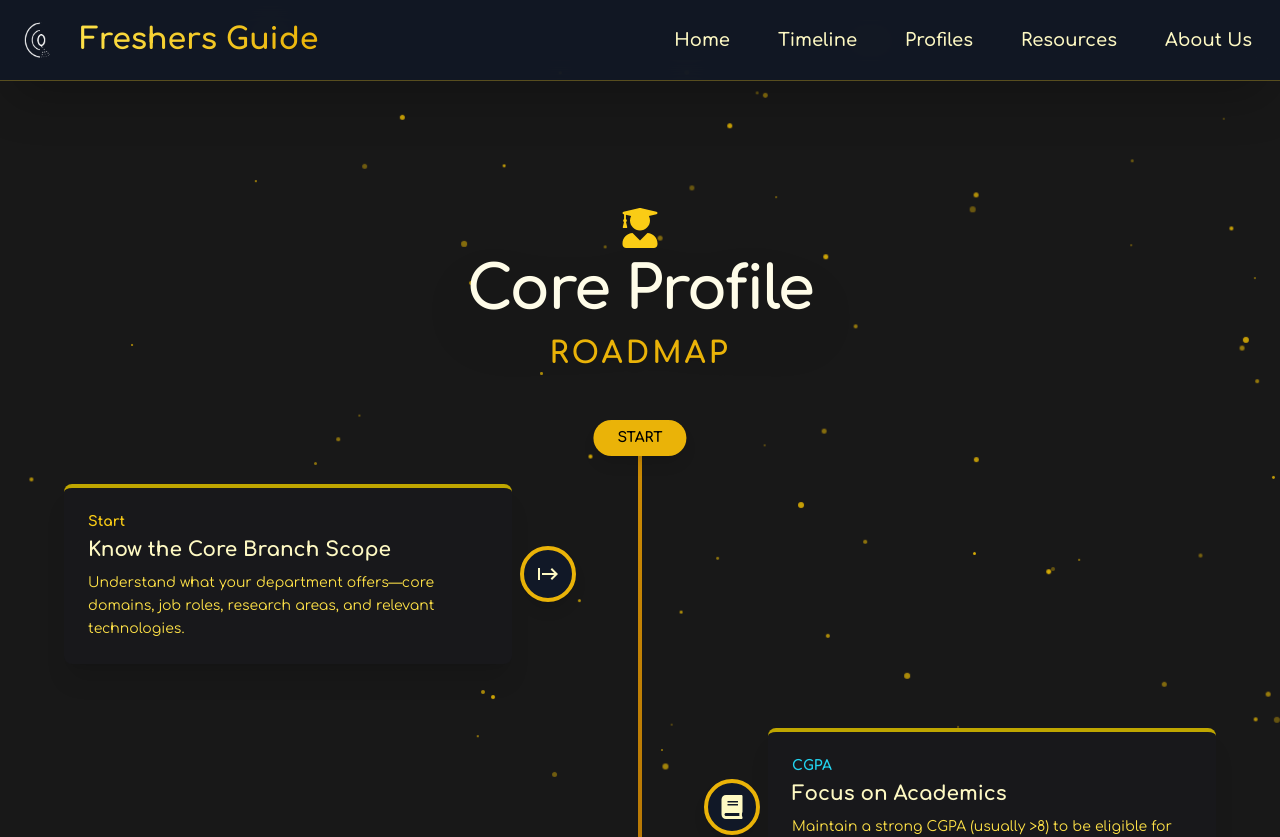
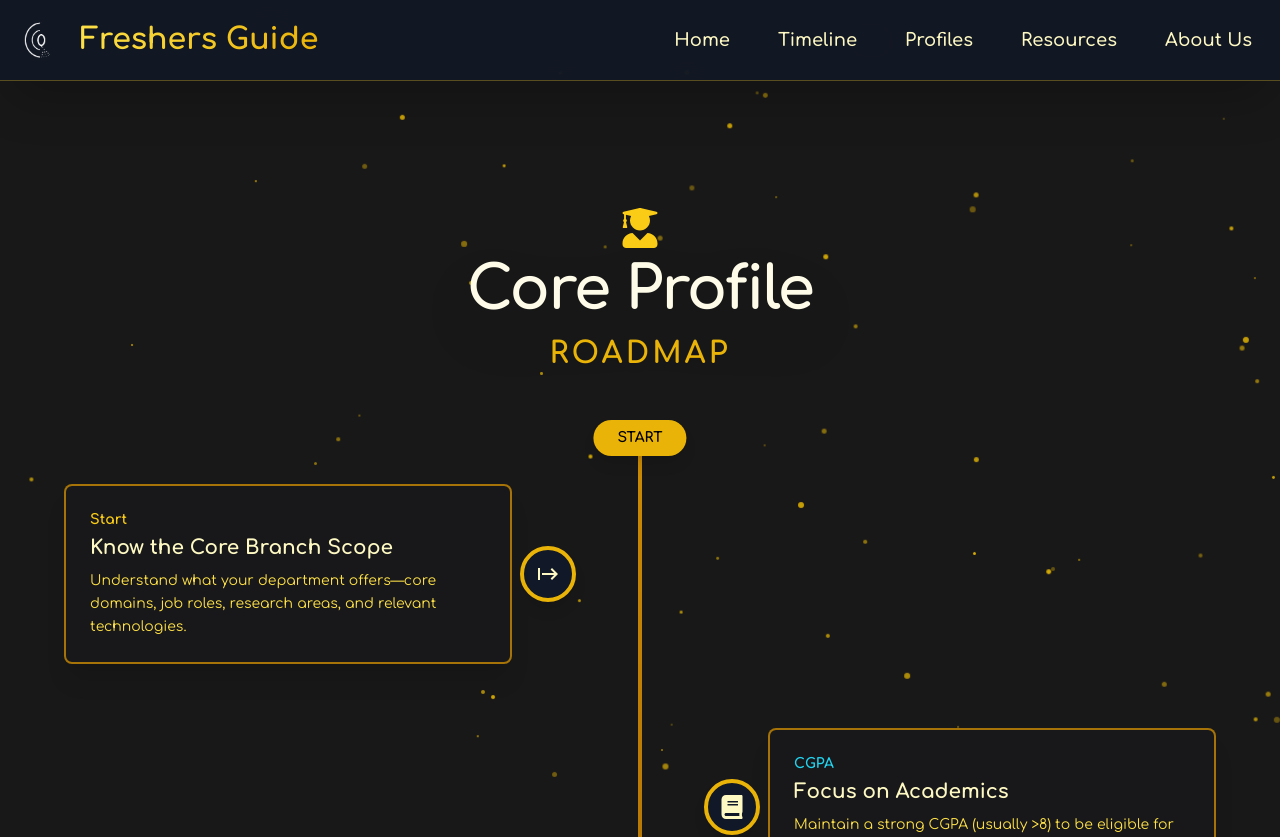
Before and after one commit to CQ-ETech/Freshers-Guide, a Next.js app: page /profiles/core in a window 1280 px wide. Shown: the top 837 px of the page. Built offline with nearby package versions, Linux system fonts and the light colour scheme.

Commit message:
one issue solved

```diff
--- a/src/app/profiles/core/page.tsx
+++ b/src/app/profiles/core/page.tsx
@@ -10,8 +10,8 @@ import {
   MdOutlineVerified, MdOutlineShare
 } from 'react-icons/md';
 
+// Data arrays (steps, opportunities, tips) and colorMap remain the same...
 const steps = [
-  // ... your steps data remains the same
   {
     stage: 'Start',
     heading: 'Know the Core Branch Scope',
@@ -71,7 +71,6 @@ const steps = [
 ];
 
 const opportunities = [
-  // ... your opportunities data remains the same
   {
     title: 'R&D (India & Abroad)',
     detail: 'Join research labs in IITs, IISc or top foreign universities. Involves deep technical work and often leads to publications.',
@@ -100,7 +99,6 @@ const opportunities = [
 ];
 
 const tips = [
-  // ... your tips data remains the same
   'Use your semester breaks for short research projects or internships with professors at IITs, IISc, or NITs.',
   'Maintain a strong academic profile — CGPA matters a lot for core and research roles.',
   'Start reading IEEE or Springer papers early to understand real research trends.',
@@ -118,11 +116,12 @@ const colorMap: { [key: string]: string } = {
   purple: 'text-purple-400',
 };
 
+
 export default function CoreProfileRoadmap() {
   return (
     <main className="font-comfortaa relative bg-transparent text-yellow-100 min-h-screen py-16 sm:py-24 px-4 sm:px-6 overflow-x-hidden">
 
-      {/* Header */}
+      {/* Header and other sections remain the same... */}
       <section className="text-center mb-16 sm:mb-20">
         <motion.div
           initial={{ opacity: 0, y: -40 }}
@@ -158,15 +157,14 @@ export default function CoreProfileRoadmap() {
               className={`relative w-full py-8 flex ${idx % 2 === 0 ? 'sm:justify-start' : 'sm:justify-end'} pl-16 sm:pl-0`}
             >
               <div className="relative w-full sm:max-w-md">
-                {/* ✅ FIX: Changed -left-10 to -left-16 to prevent icon from clashing with text on mobile */}
                 <div className={`absolute top-1/2 -translate-y-1/2 -left-16 ${idx % 2 === 0 ? 'sm:left-auto sm:-right-16' : 'sm:-left-16'} w-14 h-14 rounded-full bg-gray-900 border-4 border-yellow-500 flex items-center justify-center shadow-lg`}>
                   {step.icon}
                 </div>
                 <motion.div
                   whileHover={{ scale: 1.05, boxShadow: '0 0 20px rgba(255, 234, 0, 0.4)' }}
                   transition={{ duration: 0.3 }}
-                  className="bg-zinc-900 p-6 rounded-lg shadow-xl border-t-4 transform transition-transform duration-300 text-left"
-                  style={{ borderColor: '#bfa600' }}
+                  // ✅ FIX: Removed inline style and used Tailwind classes for a complete border.
+                  className="bg-zinc-900 p-6 rounded-lg shadow-xl border-2 border-yellow-600/80 transform transition-transform duration-300 text-left"
                 >
                   <p className={`${colorMap[step.color] || 'text-yellow-400'} font-bold text-sm mb-1`}>{step.stage}</p>
                   <h3 className="text-xl font-bold text-yellow-100 mb-2">{step.heading}</h3>
```
